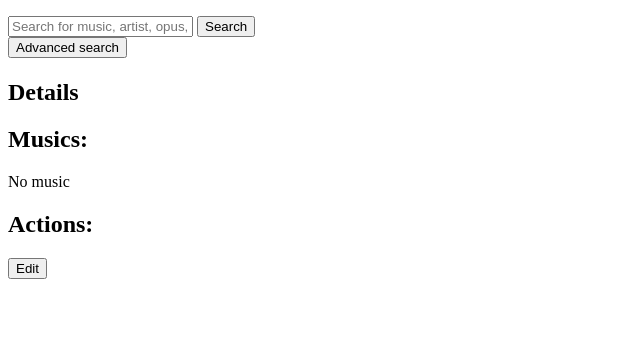
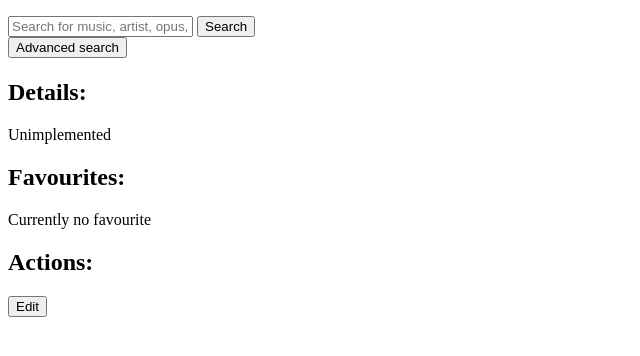
Before and after one commit to Neraste/dakara, a Django app: template server/templates/singer/detail.html in a window 1280 px wide. Shown: the part 86-442 px from the top of the page, without its empty margins (0-640 px from the left). Run offline with Django 3.2, Linux system fonts and the light colour scheme; the template is opened without the code that fills it, so the values that code supplies are empty; some libraries are stand-ins or nearby versions.

Commit message:
Favourite display

```diff
--- a/server/templates/music/single/detail.html
+++ b/server/templates/music/single/detail.html
@@ -50,6 +50,9 @@
 </div>
 {% endblock %}
 
+{% block single_extra %}
+{% endblock %}
+
 {% block single_actions %}
 <div>
 	<h2>Actions:</h2>
--- a/server/templates/singer/detail.html
+++ b/server/templates/singer/detail.html
@@ -13,6 +13,29 @@
 
 {% block single_details %}
 <div>
-    <h2>Details</h2>
+    <h2>Details:</h2>
+    Unimplemented
 </div>
 {% endblock %}
+
+{% block single_musics %}
+{% endblock %}
+
+{% block single_extra %}
+<div>
+    <h2>Favourites:</h2>
+    {% if favourites %}
+    <ul>
+        {% for favourite in favourites %}
+        <li>
+        ID: {{ favourite.id }} - Grade: {{ favourite.grade }}
+        <br />
+        {{ favourite.music.main_name }}
+        </li>
+        {% endfor %}
+    </ul>
+    {% else %}
+    <p>Currently no favourite</p>
+    {% endif %}
+</div>
+{% endblock %}
```
